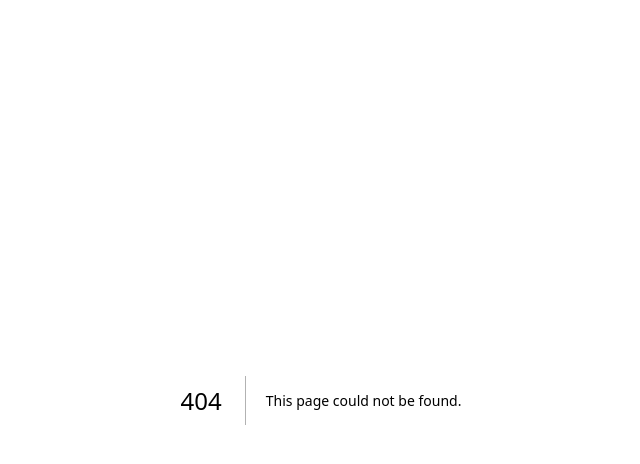
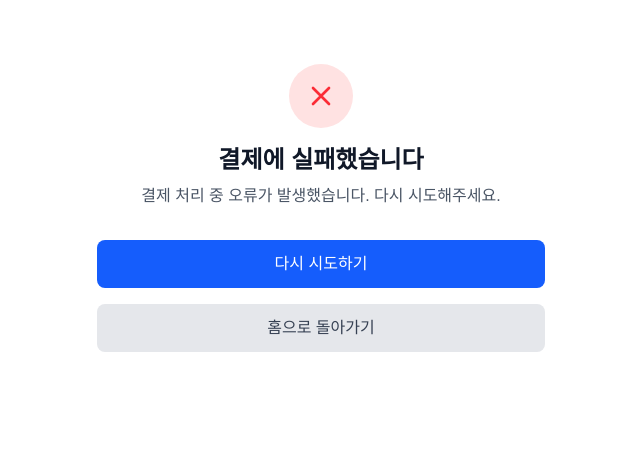
Before and after one commit to pickipi/loco_project, a Next.js app in the folder frontend/: page /payment/fail in a window 1280 px wide. Before the commit this address had no page. Shown: the top 464 px of the page, without its empty margins (319-959 px from the left). Built offline with nearby package versions, Linux system fonts and the light colour scheme.

Commit message:
feature/#38

```diff
--- /dev/null
+++ b/frontend/src/app/payment/fail/page.tsx
@@ -0,0 +1,52 @@
+"use client";
+
+import { useRouter } from "next/navigation";
+
+export default function PaymentFailPage() {
+  const router = useRouter();
+
+  return (
+    <div className="container mx-auto px-4 py-16">
+      <div className="max-w-md mx-auto text-center">
+        <div className="mb-8">
+          <div className="w-16 h-16 bg-red-100 rounded-full flex items-center justify-center mx-auto mb-4">
+            <svg
+              className="w-8 h-8 text-red-500"
+              fill="none"
+              stroke="currentColor"
+              viewBox="0 0 24 24"
+            >
+              <path
+                strokeLinecap="round"
+                strokeLinejoin="round"
+                strokeWidth={2}
+                d="M6 18L18 6M6 6l12 12"
+              />
+            </svg>
+          </div>
+          <h1 className="text-2xl font-bold text-gray-900 mb-2">
+            결제에 실패했습니다
+          </h1>
+          <p className="text-gray-600">
+            결제 처리 중 오류가 발생했습니다. 다시 시도해주세요.
+          </p>
+        </div>
+
+        <div className="space-y-4">
+          <button
+            onClick={() => router.back()}
+            className="w-full bg-blue-600 text-white px-6 py-3 rounded-lg hover:bg-blue-700 transition-colors"
+          >
+            다시 시도하기
+          </button>
+          <button
+            onClick={() => router.push("/")}
+            className="w-full bg-gray-200 text-gray-700 px-6 py-3 rounded-lg hover:bg-gray-300 transition-colors"
+          >
+            홈으로 돌아가기
+          </button>
+        </div>
+      </div>
+    </div>
+  );
+}
```
